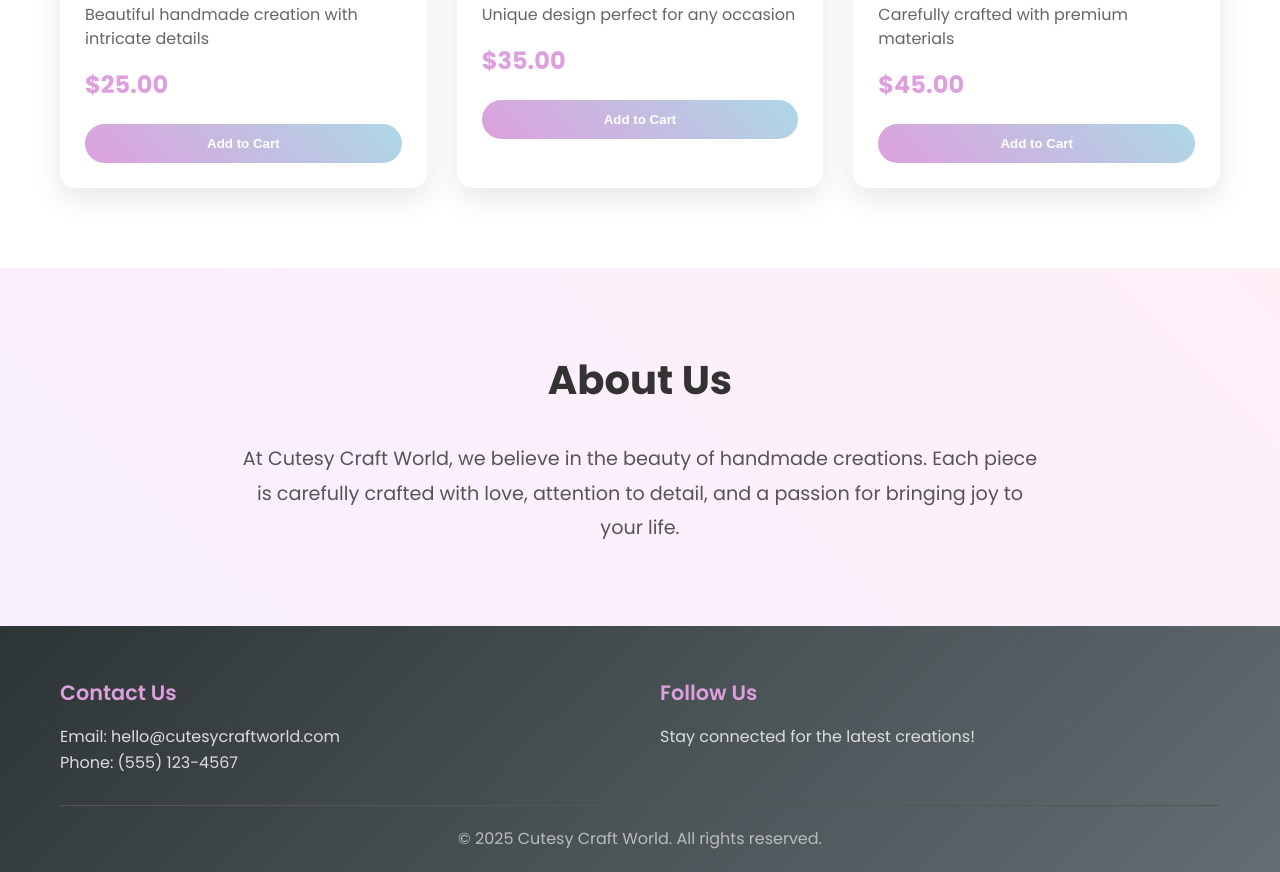
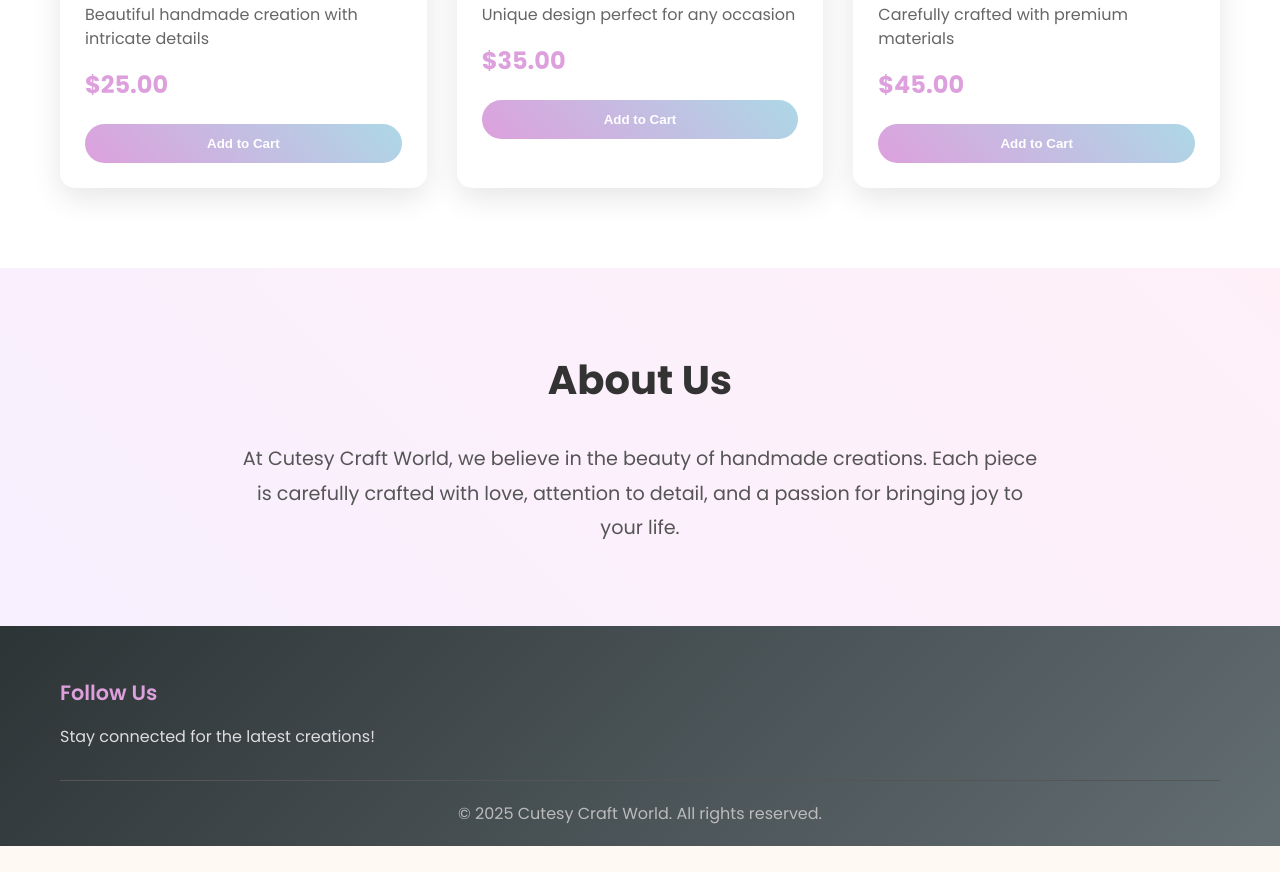
Before and after one commit to james-sublim8it/cutesycraftworld, a plain HTML site: page index.html in a window 1280 px wide. Shown: the part 1312-2184 px from the top of the page. After the commit the page ends 2158 px from the top, so only its background shows below. Drawn offline with Linux system fonts and the light colour scheme.

Commit message:
Removed contact info

```diff
--- a/index.html
+++ b/index.html
@@ -111,11 +111,6 @@
         <div class="container">
             <div class="footer-content">
                 <div class="footer-section">
-                    <h3>Contact Us</h3>
-                    <p>Email: hello@cutesycraftworld.com</p>
-                    <p>Phone: (555) 123-4567</p>
-                </div>
-                <div class="footer-section">
                     <h3>Follow Us</h3>
                     <p>Stay connected for the latest creations!</p>
                 </div>
```
